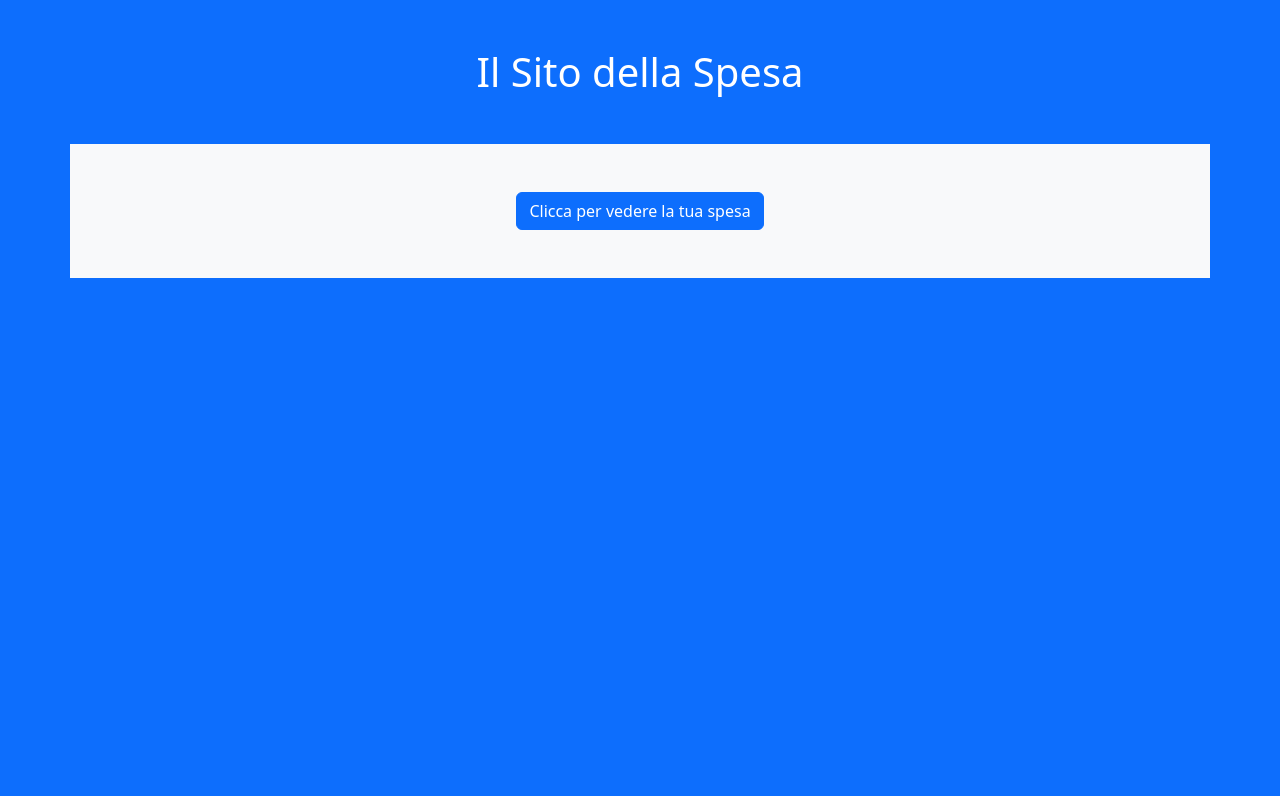
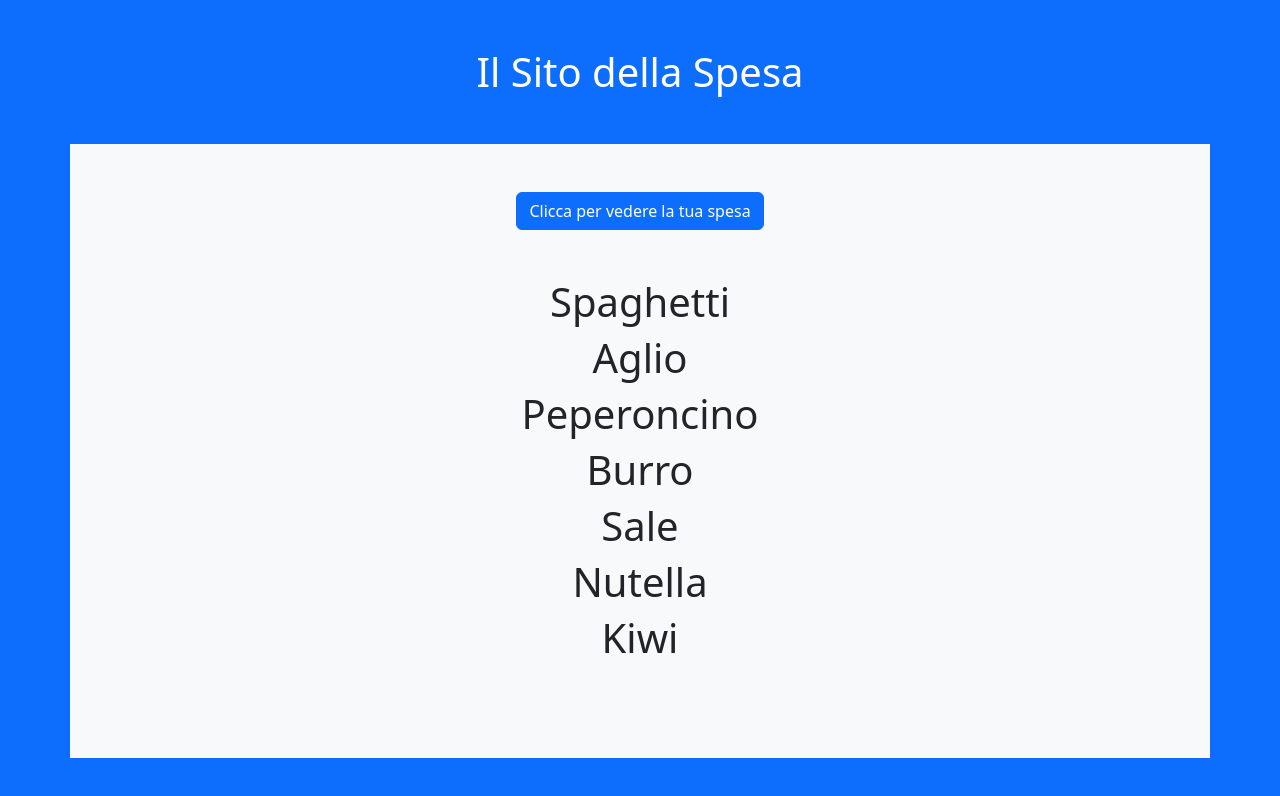
Before and after one commit to G-Lumia/js-lista-spesa, a plain HTML site: page index.html in a window 1280 px wide. Both pictures are taken after a click on the button "Clicca per vedere la tua spesa". Drawn offline with nearby package versions, Linux system fonts and the light colour scheme.

Commit message:
project closed

```diff
--- a/index.html
+++ b/index.html
@@ -19,9 +19,9 @@
             Clicca per vedere la tua spesa
         </button>
 
-        <ul id="spesa" class="d-none my-5">
+        <div id="spesa" class="d-none my-5">
 
-        </ul>
+        </div>
     </main>
     <script src="./js/myscript.js"></script>
     <script src="https://cdn.jsdelivr.net/npm/bootstrap@5.3.0-alpha1/dist/js/bootstrap.bundle.min.js" integrity="sha384-w76AqPfDkMBDXo30jS1Sgez6pr3x5MlQ1ZAGC+nuZB+EYdgRZgiwxhTBTkF7CXvN" crossorigin="anonymous"></script>
--- a/js/myscript.js
+++ b/js/myscript.js
@@ -0,0 +1,16 @@
+const spesa = ["Spaghetti" , "Aglio" , "Peperoncino" , "Burro" , "Sale" , "Nutella" , "Kiwi"];
+const button = document.getElementById("button");
+let i = 0;
+
+button.addEventListener("click" , printSpesa);
+
+function printSpesa()
+{
+    document.getElementById("spesa").classList.remove("d-none");
+    while (i < spesa.length)
+    {
+        document.getElementById("spesa").innerHTML += ` <h1> ${spesa[i]} </h1>`
+
+        i++;
+    }
+}
```
